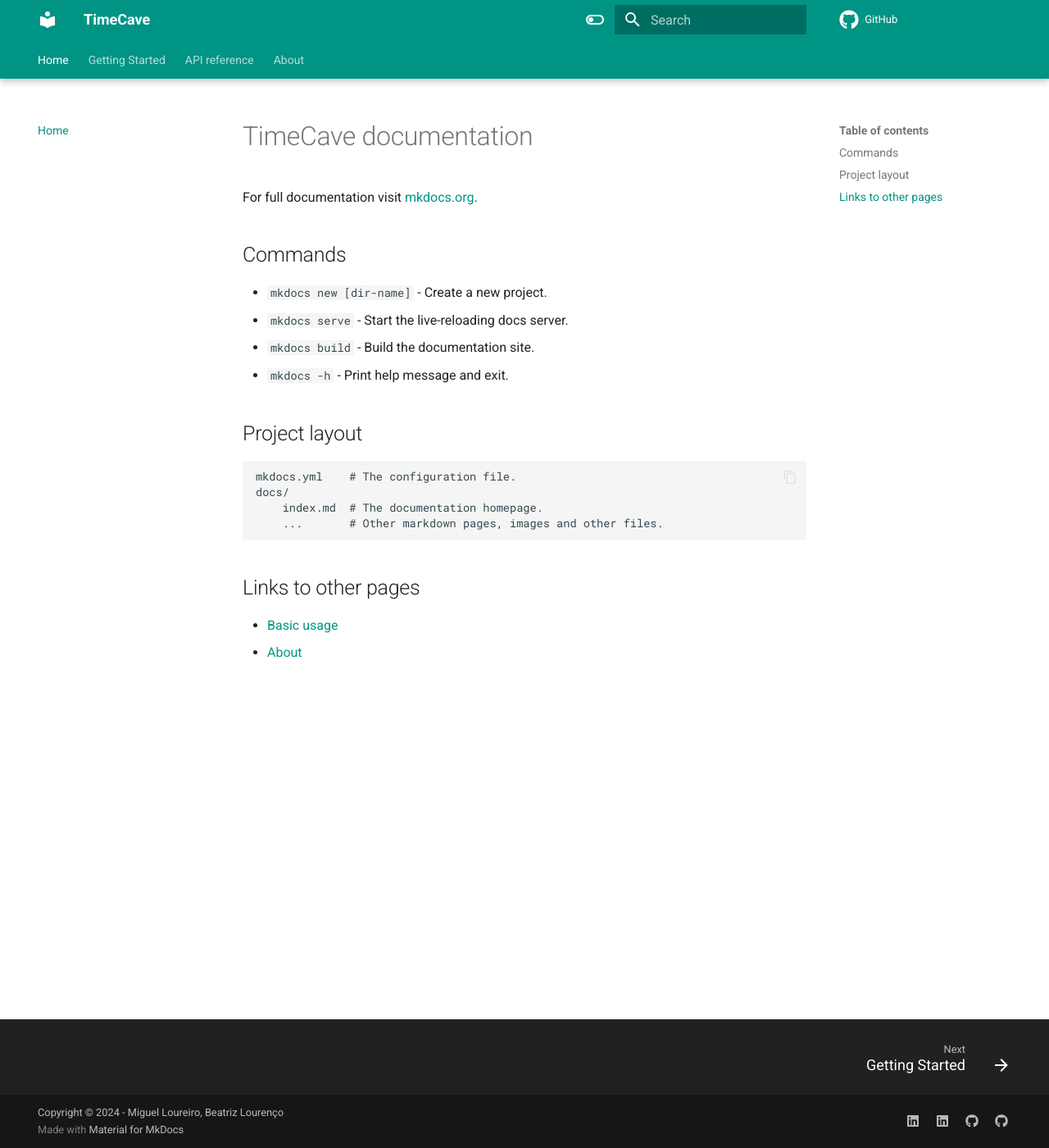
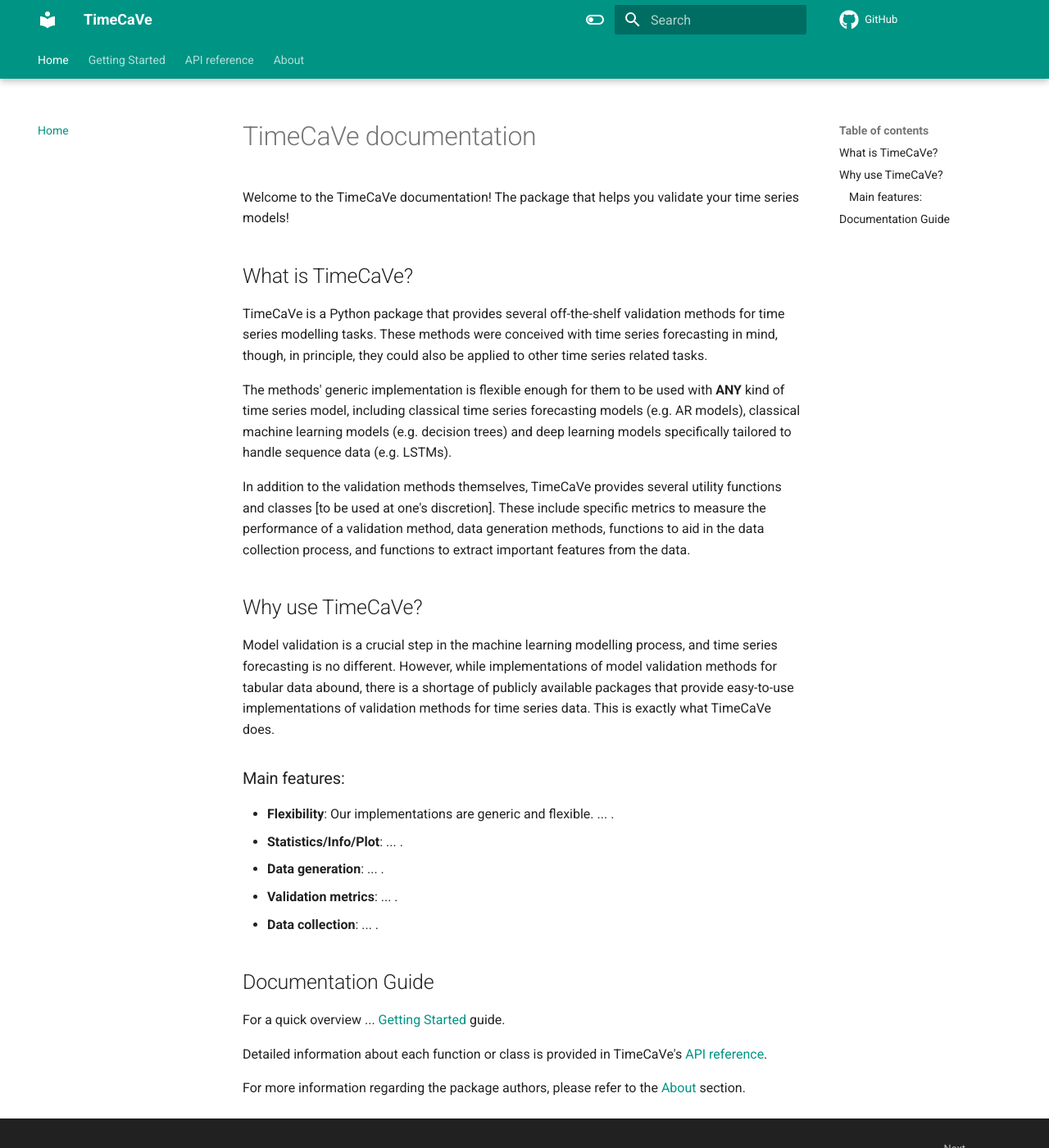
Before and after one commit to MiguelLoureiro98/timecave, an MkDocs documentation site: the page built from docs/index.md, in a window 1280 px wide and 1400 px high. Shown: the whole window at 82% size. Built offline with MkDocs 1.6.1 and Material for MkDocs 9.7.7, drawn with Linux system fonts in a browser that asks for light colours; comment, search, counter and statistics services are not loaded.

Commit message:
Started editing home page and subpackage pages.

```diff
--- a/docs/index.md
+++ b/docs/index.md
@@ -1,21 +1,32 @@
-# TimeCave documentation
+# TimeCaVe documentation
 
-For full documentation visit [mkdocs.org](https://www.mkdocs.org).
+Welcome to the TimeCaVe documentation! The package that helps you validate your time series models!
 
-## Commands
+## What is TimeCaVe?
 
-* `mkdocs new [dir-name]` - Create a new project.
-* `mkdocs serve` - Start the live-reloading docs server.
-* `mkdocs build` - Build the documentation site.
-* `mkdocs -h` - Print help message and exit.
+TimeCaVe is a Python package that provides several off-the-shelf validation methods for time series modelling tasks.
+These methods were conceived with time series forecasting in mind, though, in principle, they could also be applied to other time series related tasks.
 
-## Project layout
+The methods' generic implementation is flexible enough for them to be used with **ANY** kind of time series model, including classical time series forecasting
+models (e.g. AR models), classical machine learning models (e.g. decision trees) and deep learning models specifically tailored to handle sequence data (e.g. LSTMs).
 
-    mkdocs.yml    # The configuration file.
-    docs/
-        index.md  # The documentation homepage.
-        ...       # Other markdown pages, images and other files.
+In addition to the validation methods themselves, TimeCaVe provides several utility functions and classes [to be used at one's discretion]. These include specific metrics to measure the performance of a validation method, data generation methods, functions to aid in the data collection process, and functions to extract important features from the data.
 
-## Links to other pages
-* [Basic usage](starters.md)
-* [About](about.md)
+## Why use TimeCaVe?
+
+Model validation is a crucial step in the machine learning modelling process, and time series forecasting is no different. However, while implementations of model validation methods for tabular data abound, there is a shortage of publicly available packages that provide easy-to-use implementations of validation methods for time series data. This is exactly what TimeCaVe does.
+
+### Main features:
+- **Flexibility**: Our implementations are generic and flexible. ... .
+- **Statistics/Info/Plot**: ... .
+- **Data generation**: ... .
+- **Validation metrics**: ... .
+- **Data collection**: ... .
+
+## Documentation Guide
+
+For a quick overview ... [Getting Started](starters.md) guide.
+
+Detailed information about each function or class is provided in TimeCaVe's [API reference](API_ref/index.md).
+
+For more information regarding the package authors, please refer to the [About](about.md) section.
--- a/mkdocs.yml
+++ b/mkdocs.yml
@@ -1,4 +1,4 @@
-site_name: TimeCave
+site_name: TimeCaVe
 site_url: http://timecave.com
 
 repo_url: https://github.com/MiguelLoureiro98/timecave
```
Also changed, not shown: docs/API_ref/data_generation/index.md (+5 -3 lines), docs/API_ref/index.md (+11 -7 lines), docs/API_ref/validation_methods/index.md (+8 -6 lines), docs/about.md (+1 -1 lines), docs/starters.md (+3 -0 lines).
